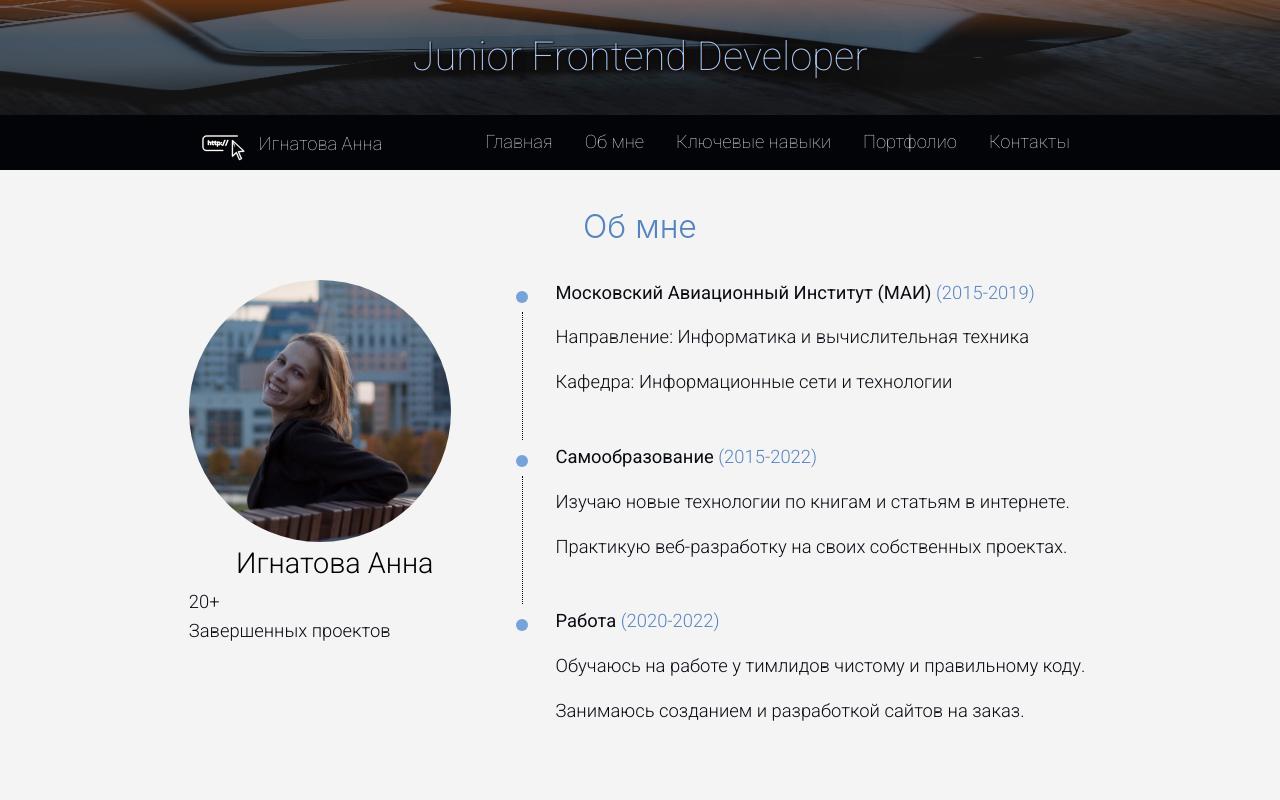
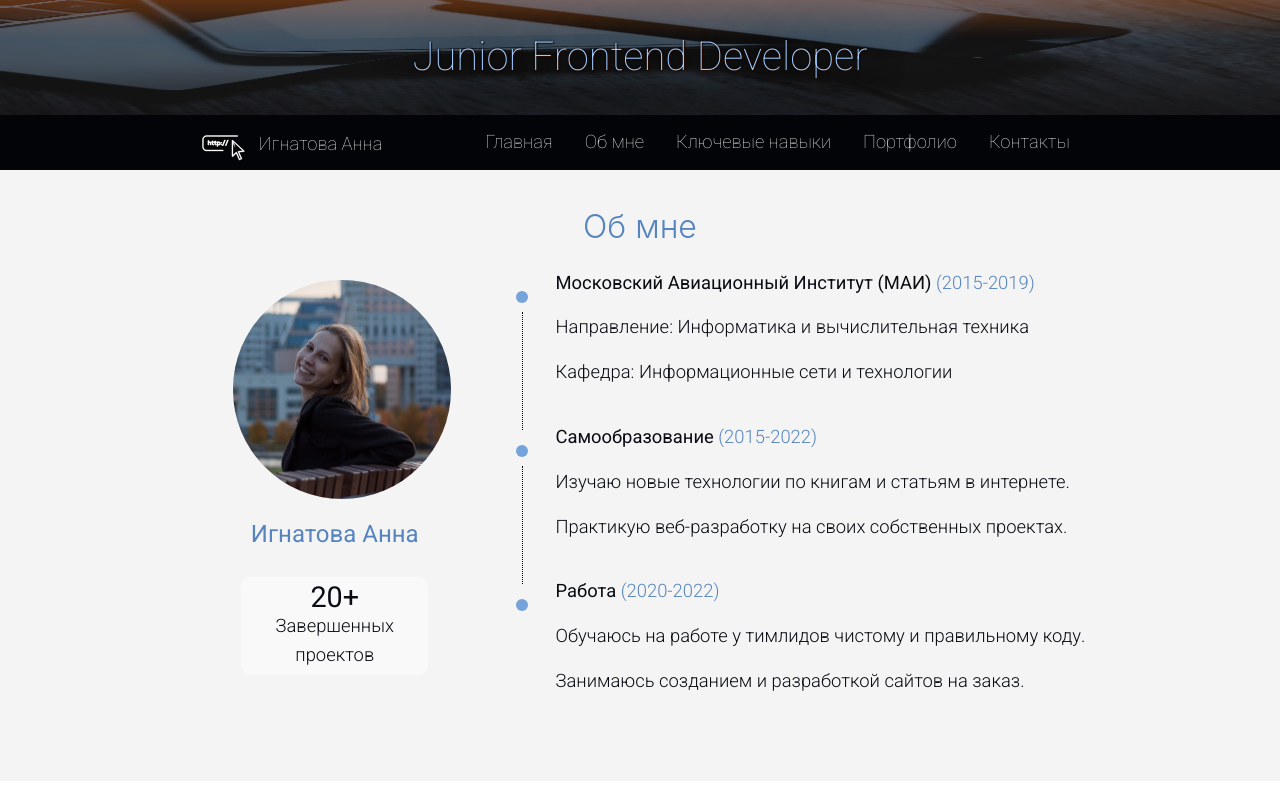
Before and after one commit to AnigalHub/Portfolio, a Nuxt app: page / in a window 1280 px wide. Shown: the top 800 px of the page. Built offline with nearby package versions, Linux system fonts and the light colour scheme.

Commit message:
добавлены стили в #About

```diff
--- a/pages/index.vue
+++ b/pages/index.vue
@@ -211,19 +211,42 @@ h2,.name,span{
 /*Компонент - "Об мне"*/
 #About{
   .flex-container {
-    margin: 1% 0 0 0;
+    margin: 1% 18% 0;
+  }
+  /*блоки под svg и название*/
+  .flex-container  > div {
+    width: 100%;
+    margin: 12% auto 2%;
+    cursor: default;
+    background-color: #f9f9f9;
+    border-radius: 10px;
+    padding: 3%;
+
+    text-align: center;
+    .number{
+      font-weight: 400;
+      font-size: 1.8rem;
+    }
+    /*при наведении*/
+    &:hover{
+      transition: 1s;
+      transform: scale(1.09);
+    }
   }
  .row{
    margin: 0 5% 0 8%!important;
  }
   img{
-    width: 90%;
+    width: 75%;
+    margin: 0 15% 0;
     border-radius: 50%;
   }
   /*имя*/
   .name{
-    font-size: 1.8rem;
-    color: #000;
+    font-size: 1.5rem;
+    padding-top: 6%;
+    color: #5584bf;
+    font-weight: 400;
     text-align: center;
     margin-bottom: .5%;
     font-family: 'Roboto', sans-serif;
@@ -237,7 +260,7 @@ h2,.name,span{
   /*элементы списка*/
   ul li {
     position: relative;
-    padding: 15px 0 15px 40px;
+    padding: 5px 0 15px 40px;
     cursor: default;
     /*свой маркер - кружок*/
     &:before {
```
